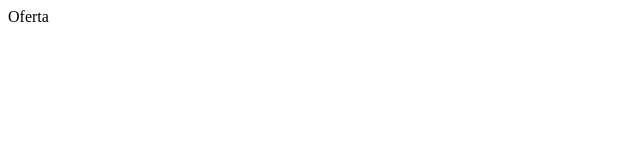
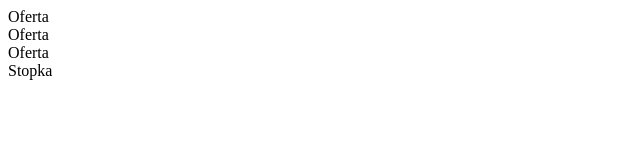
Before and after one commit to Extremis60/STOL-HAT, a plain HTML site: page index.html in a window 1280 px wide. Shown: the whole page, without its empty margins (0-640 px from the left). Drawn offline with Linux system fonts and the light colour scheme.

Commit message:
Add-Gallert-contact

```diff
--- a/index.html
+++ b/index.html
@@ -16,7 +16,15 @@
            <section id="offer">
                Oferta
            </section>
+           <section id="gallery">
+            Oferta
+        </section>
+        <section id="contact">
+            Oferta
+        </section>
+
        </main>
+       <footer>Stopka</footer>
 
     </body>
 </html>
```
